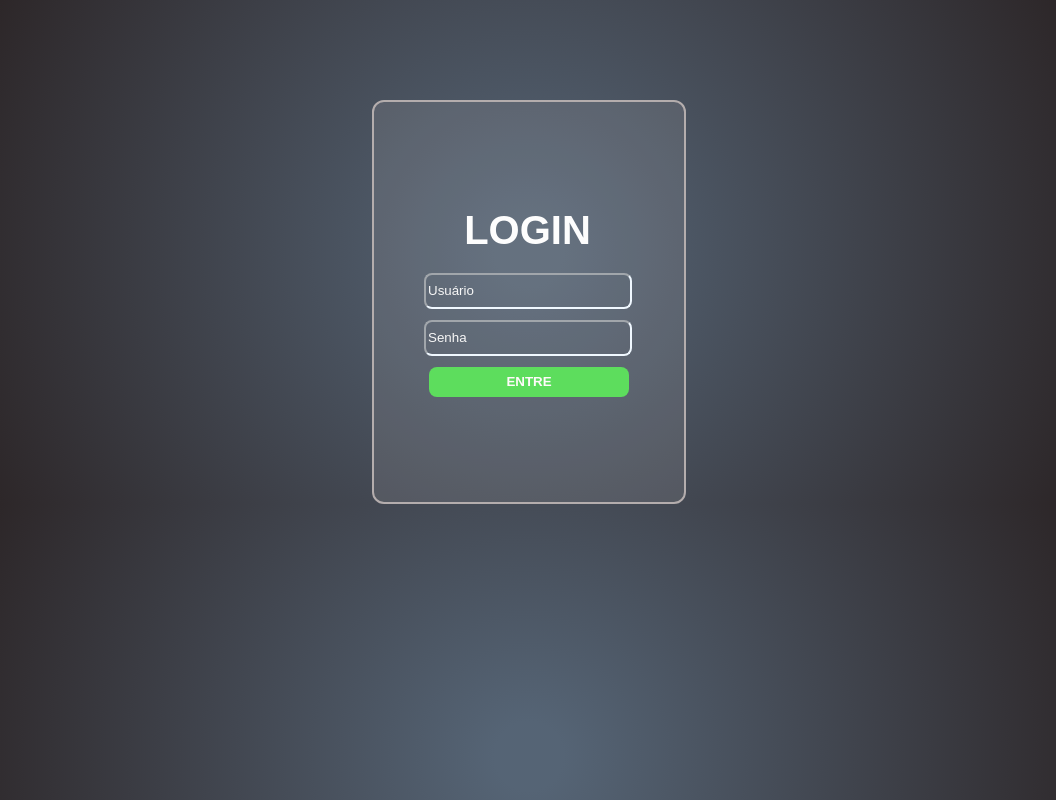
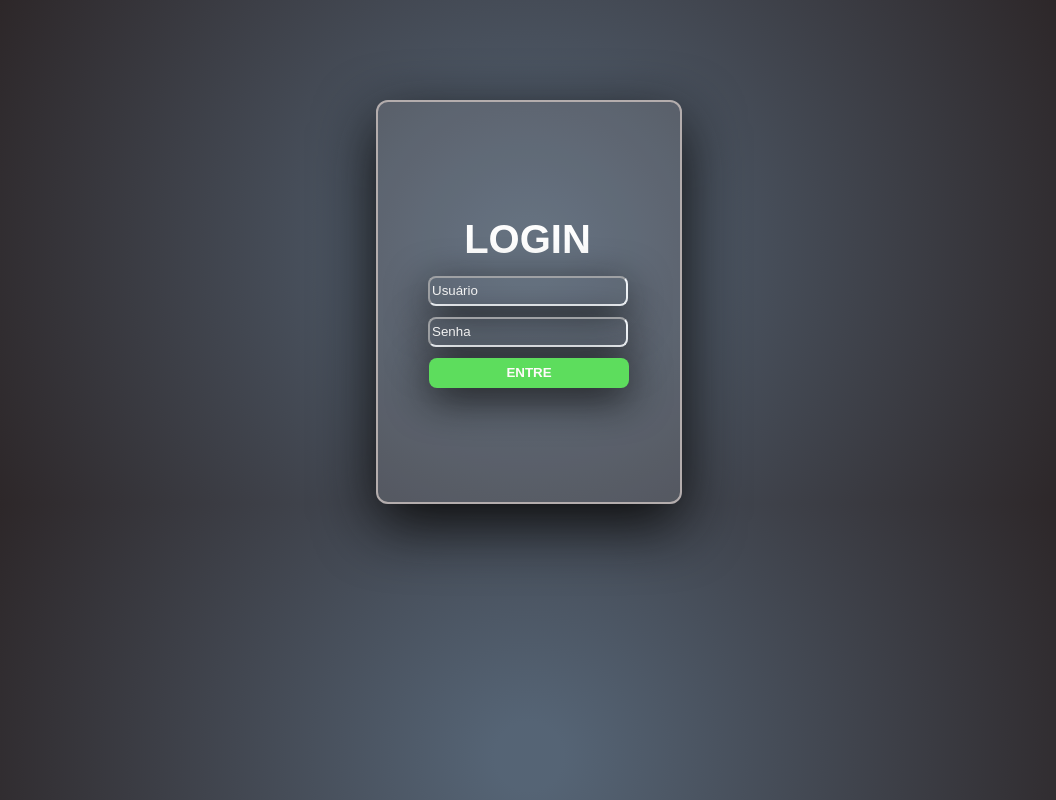
Before and after one commit to TiagoSouzRodrigues/site-form-login-valid, a plain HTML site: page index.html in a window 1280 px wide. Shown: the whole page, without its empty margins (111-1167 px from the left). Drawn offline with Linux system fonts and the light colour scheme.

Commit message:
Update style.css

```diff
--- a/style.css
+++ b/style.css
@@ -1,5 +1,5 @@
 *{
-  margin:0;
+  margin: 0;
 }
 body {
   font-family: Arial;
@@ -16,8 +16,9 @@ form h3 {
   margin-right: 30px;
   margin-left: 27px;
   margin-top: 0px;
-  margin-bottom: 20px;
+  margin-bottom: 14px;
   font-size: 40px;
+
 }
 
 form {
@@ -32,17 +33,19 @@ form {
 
 input {
   background-color: transparent;
-
+  color:white;
   align-items: center;
   justify-content: center;
   justify-items: center;
   outline: none;
+  box-sizing: border-box;
   display: block;
   margin: 0px 52px 11px 50px;
   width: 200px;
   height: 30px;
-  border-color: aliceblue;
+  border-color: rgb(240, 244, 248);
   border-radius: 8px;
+  box-shadow: 0px 10px 40px #0c0c0caf;
 }
 ::placeholder {
   color: rgb(247, 247, 247);
@@ -59,6 +62,7 @@ input {
   margin: auto;
   height: 400px;
   width: 800p;
+  box-shadow: 0px 20px 60px #0c0c0c;
 }
 button {
   background: rgb(93, 221, 93);
@@ -71,5 +75,6 @@ button {
   border: none;
   text-align: center;
   font-weight: 900;
+  box-shadow: 0px 10px 40px #0c0c0ce7;
 
 }
```
